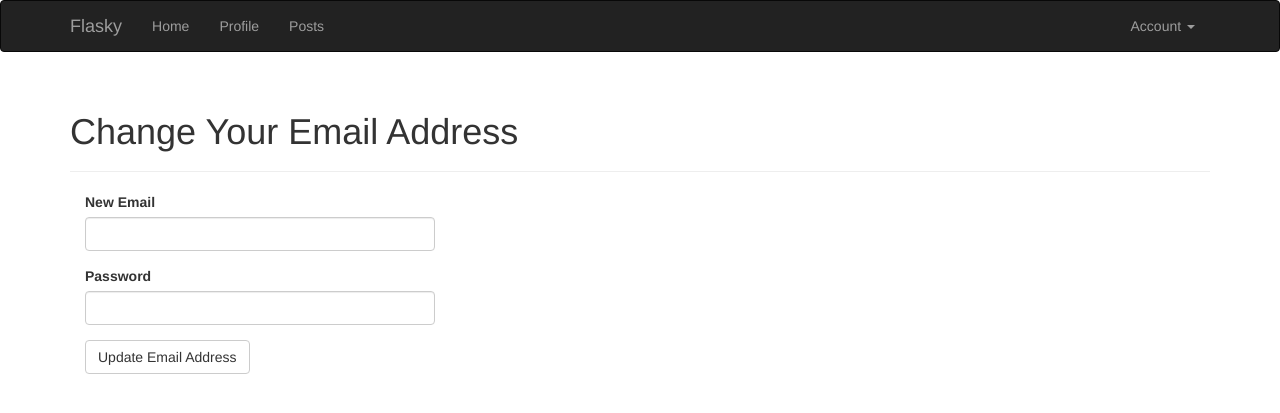
After one commit to mohllal/flasky, a Flask app: page /auth/change_email in a window 1280 px wide. The commit adds this page. Shown: the top 413 px of the page. Run offline with Flask 2, Linux system fonts and the light colour scheme; a user stored in the database is signed in; tables that the repository leaves empty hold one stand-in row (values such as "Sample post"); some libraries are stand-ins or nearby versions.

Commit message:
Add email address changes to the authentication blueprint

```diff
--- a/app/auth/forms.py
+++ b/app/auth/forms.py
@@ -55,3 +55,14 @@ class PasswordResetForm(FlaskForm):
         DataRequired(), EqualTo('password2', message='Passwords must match')])
     password2 = PasswordField('Confirm password', validators=[DataRequired()])
     submit = SubmitField('Reset Password')
+
+
+class ChangeEmailForm(FlaskForm):
+    email = StringField('New Email', validators=[DataRequired(), Length(1, 64),
+                                                 Email()])
+    password = PasswordField('Password', validators=[DataRequired()])
+    submit = SubmitField('Update Email Address')
+
+    def validate_email(self, field):
+        if User.query.filter_by(email=field.data).first():
+            raise ValidationError('Email already registered.')
--- a/app/auth/views.py
+++ b/app/auth/views.py
@@ -2,7 +2,7 @@ from flask import render_template, redirect, request, url_for, flash
 from flask_login import login_user, logout_user, login_required, current_user
 from . import auth
 from .forms import LoginForm, RegistrationForm, ChangePasswordForm, \
-    PasswordResetRequestForm, PasswordResetForm
+    PasswordResetRequestForm, PasswordResetForm, ChangeEmailForm
 from .. import db
 from ..models import User
 from ..email import send_email
@@ -131,6 +131,36 @@ def password_reset(token):
     return render_template('auth/reset_password.html', form=form)
 
 
+@auth.route('/change_email', methods=['GET', 'POST'])
+@login_required
+def change_email_request():
+    form = ChangeEmailForm()
+    if form.validate_on_submit():
+        if current_user.verify_password(form.password.data):
+            new_email = form.email.data
+            token = current_user.generate_email_change_token(new_email)
+            send_email(new_email, 'Confirm your email address',
+                       'auth/email/change_email',
+                       user=current_user, token=token)
+            flash('An email with instructions to confirm your new email '
+                  'address has been sent to you.')
+            return redirect(url_for('main.index'))
+        else:
+            flash('Invalid email or password.')
+    return render_template("auth/change_email.html", form=form)
+
+
+@auth.route('/change_email/<token>')
+@login_required
+def change_email(token):
+    if current_user.change_email(token):
+        db.session.commit()
+        flash('Your email address has been updated.')
+    else:
+        flash('Invalid request.')
+    return redirect(url_for('main.index'))
+
+
 @auth.before_app_request
 def before_request():
     if current_user.is_authenticated:
--- a/app/models.py
+++ b/app/models.py
@@ -78,6 +78,28 @@ class User(db.Model, UserMixin):
             return False
         user.password = new_password
         db.session.add(user)
+        return True
+
+    def generate_email_change_token(self, new_email, expiration=3600):
+        s = Serializer(current_app.config['SECRET_KEY'], expiration)
+        return s.dumps(
+            {'change_email': self.id, 'new_email': new_email}).decode('utf-8')
+
+    def change_email(self, token):
+        s = Serializer(current_app.config['SECRET_KEY'])
+        try:
+            data = s.loads(token.encode('utf-8'))
+        except:
+            return False
+        if data.get('change_email') != self.id:
+            return False
+        new_email = data.get('new_email')
+        if new_email is None:
+            return False
+        if self.query.filter_by(email=new_email).first() is not None:
+            return False
+        self.email = new_email
+        db.session.add(self)
         return True
 
     def can(self, perm):
--- /dev/null
+++ b/app/templates/auth/change_email.html
@@ -0,0 +1,13 @@
+{% extends "base.html" %}
+{% import "bootstrap/wtf.html" as wtf %}
+
+{% block title %}Flasky - Change Email Address{% endblock %}
+
+{% block page_content %}
+<div class="page-header">
+    <h1>Change Your Email Address</h1>
+</div>
+<div class="col-md-4">
+    {{ wtf.quick_form(form) }}
+</div>
+{% endblock %}
--- a/app/templates/base.html
+++ b/app/templates/base.html
@@ -39,6 +39,7 @@
                     <a href="#" class="dropdown-toggle" data-toggle="dropdown">Account <b class="caret"></b></a>
                     <ul class="dropdown-menu">
                         <li><a href="{{ url_for('auth.change_password') }}">Change Password</a></li>
+                        <li><a href="{{ url_for('auth.change_email_request') }}">Change Email</a></li>
                         <li><a href="{{ url_for('auth.logout') }}">Log Out</a></li>
                     </ul>
                 </li>
```
Also changed, not shown: app/templates/auth/email/change_email.html (added, +7 -0 lines), app/templates/auth/email/change_email.txt (added, +11 -0 lines).
